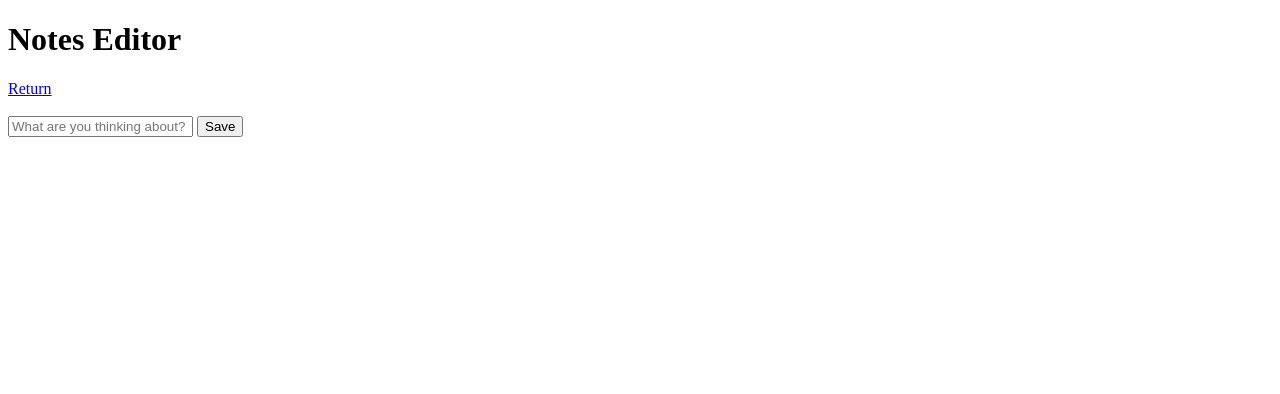
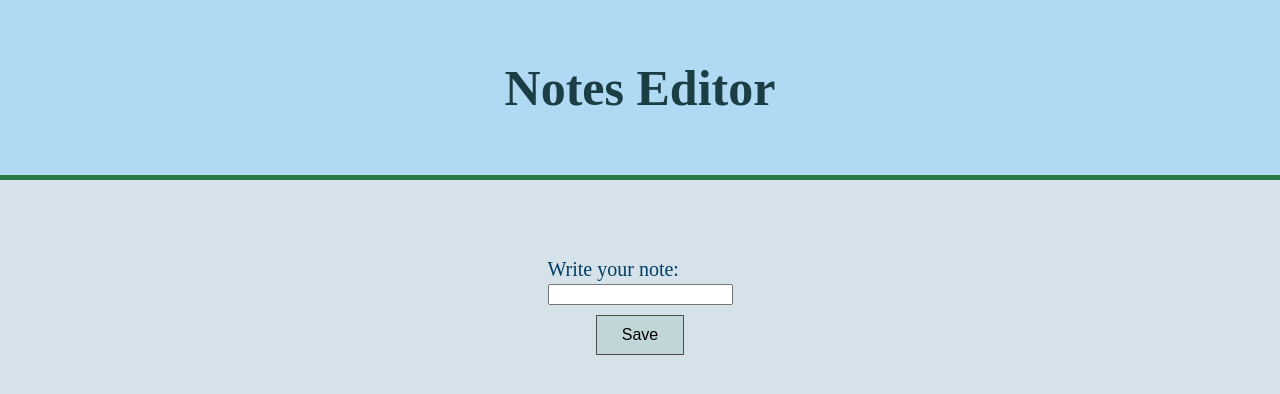
Before and after one commit to FelipePinto02/notes_app, a Flask app: template templates/add.html in a window 1280 px wide. Shown: the top 394 px of the page. Run offline with Flask 2, Linux system fonts and the light colour scheme; the template is opened without the code that fills it: most values are stand-ins (such as "Sample title", 1, 10 or a date in 2020).

Commit message:
Started css for add.html

```diff
--- a/static/style.css
+++ b/static/style.css
@@ -16,13 +16,6 @@
     color: #012225d9;
     font-size: 25px;
 }
-
-button:hover {
-    cursor: pointer;
-    transform: scale(1.05);
-    box-shadow: 2.5px 5px #615f5f;
-}
-
 .container {
     display: grid;
     grid-template-columns: repeat(5, 1fr);
@@ -30,8 +23,15 @@
     top: 250px;
 }
 
-.new-note-form {
+.note-form {
     grid-column: 3;
+}
+
+.save-note {
+    display: grid;
+    grid-template-rows: repeat(2, 1fr);
+    row-gap: 10px;
+    justify-items: center;
 }
 
 .grid-item {
@@ -40,9 +40,35 @@
     justify-content: center;
 }
 
+.grid-item-1 {
+    grid-row: 1;
+}
+
+.grid-item-2 {
+    grid-row: 2;
+}
+
 .add-btn {
     background-color: #c1d7d7;
     border: none;
     font-size: 16px;
     padding: 15px 32px;
 }
+
+.save-btn {
+    background-color: #c1d7d7;
+    border: solid 0.5px #4d4d4d;
+    font-size: 16px;
+    padding: 10px 25px;
+    margin: 0px 100px;
+}
+
+.add-btn:hover {
+    cursor: pointer;
+    transform: scale(1.05);
+    box-shadow: 2.5px 5px #615f5f;
+}
+
+.save-btn:hover {
+    cursor: pointer;
+}
--- a/templates/add.html
+++ b/templates/add.html
@@ -4,16 +4,28 @@
     <meta charset="UTF-8">
     <meta http-equiv="X-UA-Compatible" content="IE=edge">
     <meta name="viewport" content="width=device-width, initial-scale=1.0">
+    <link rel="stylesheet" href="../static/style.css">
     <title>Notes Editor</title>
 </head>
 <body>
-    <h1>Notes Editor</h1>
-
+    <header>
+        <h1>Notes Editor</h1>
+    </header>
+    <div class="container">
+        <div class="note-form">
+            <form action="{{ url_for('index') }}" method="POST" class="save-note"><br>
+                <div class="grid-item-1">
+                    <label for="note">Write your note:</label><br>
+                    <input type="text" name="note">
+                </div>
+                <div class="grid-item-2">
+                    <button name={{name}} value={{value}} class="save-btn">Save</button>
+                </div>
+            </form>
+        </div>
+    </div>
     <a href="/templates/index.html">Return</a>
 
-    <form action="{{ url_for('index') }}" method="POST"><br>
-        <input type="text" placeholder="What are you thinking about?" name="note">
-        <button name={{name}} value={{value}}>Save</button>
-    </form>
+
 </body>
 </html>
--- a/templates/index.html
+++ b/templates/index.html
@@ -12,13 +12,14 @@
         <h1>Home</h1>
     </header>
     <div class="container">
-        <div class="new-note-form">
+        <div class="note-form">
             <div class="grid-item">
                 <form action="/notes" method="POST" >
                     <button name='new' value='new' class="add-btn">Add Note</button>
                 </form>
             </div>
         </div>
+    </div>
             {% if notes %}
                 <h2>My Notes:</h2>
                 {% for note in notes %}
@@ -33,8 +34,6 @@
 
                 {% endfor %}
             {% endif %}
-        </div>
-    </div>
 
 </body>
 </html>
```
